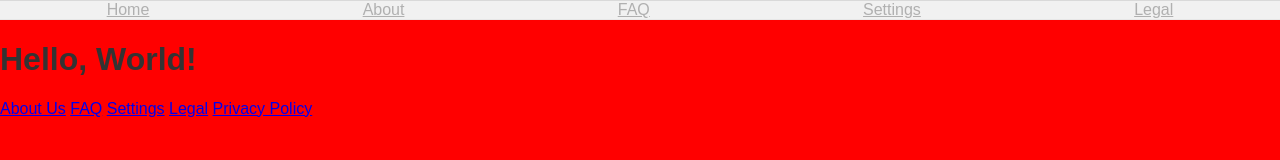
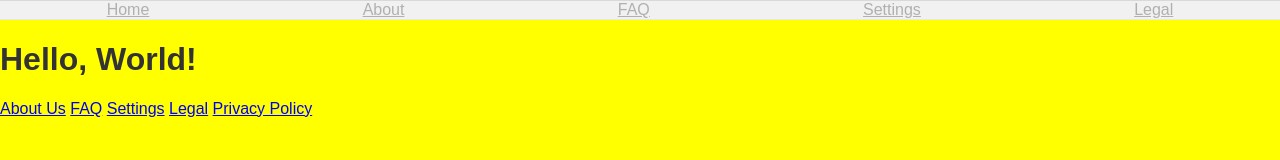
Before and after one commit to Fenil15/TestRepo3, a plain HTML site: page index.html in a window 1280 px wide. Drawn offline with Linux system fonts and the light colour scheme.

Commit message:
The background color in `styles.css` was successfully changed from red (
The background color in `styles.css` was successfully changed from red (#FF0000) to yellow (#FFFF00) on the body tag. This change ensures that all top-level pages display a yellow background. Both verification steps confirmed the change: `grep -q 'background-color: #FFFF00'` passed, and `! grep -q '#FF0000'` confirmed the absence of the old red color.

Generated by the Dhqfactory on-box agent.

```diff
--- a/styles.css
+++ b/styles.css
@@ -1,7 +1,7 @@
 /* Base styles for the document */
 body {
   font-family: Arial, sans-serif;
-  background-color: #FF0000; /* red */
+  background-color: #FFFF00; /* yellow */
   color: #333;
   margin: 0;
   padding: 0;
```
